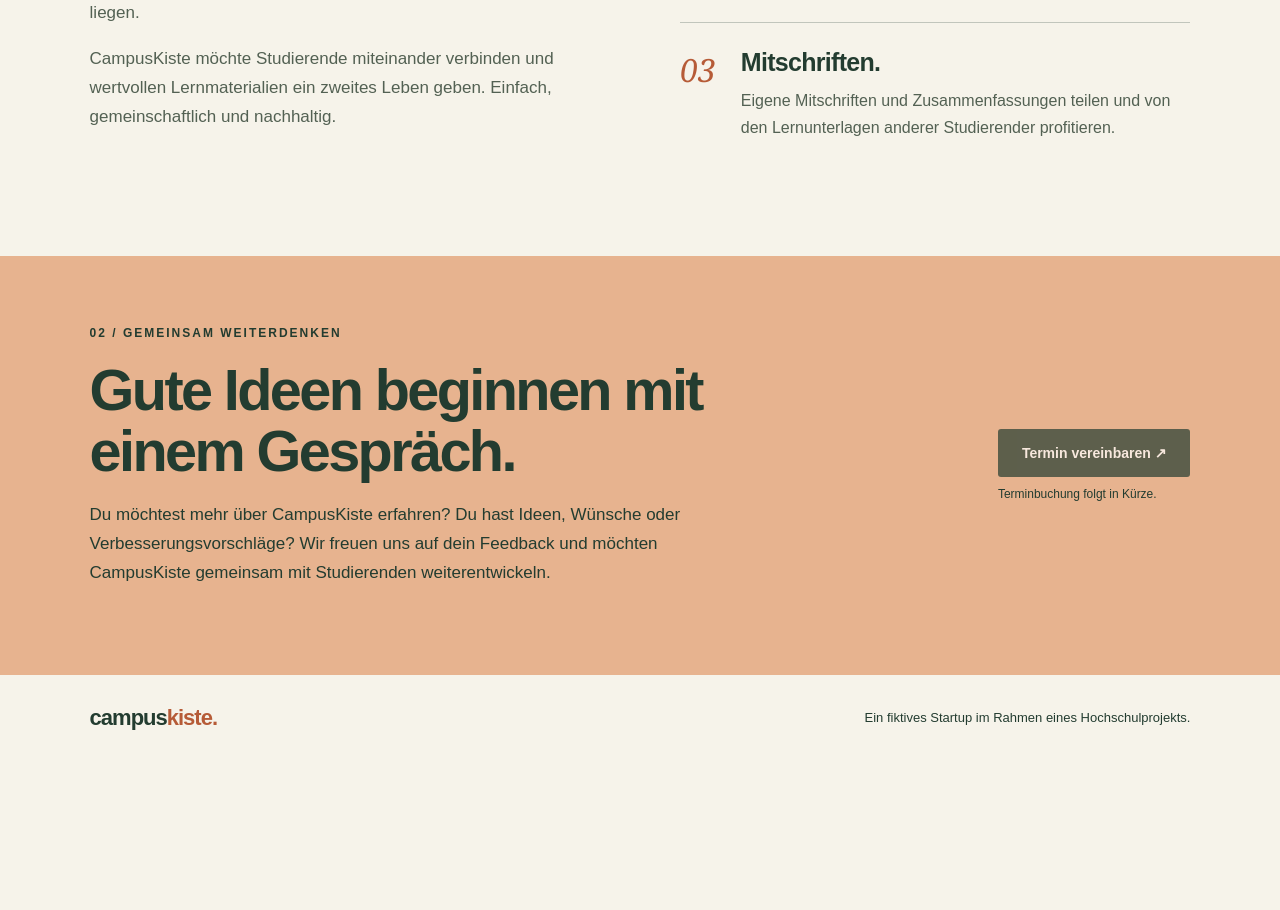
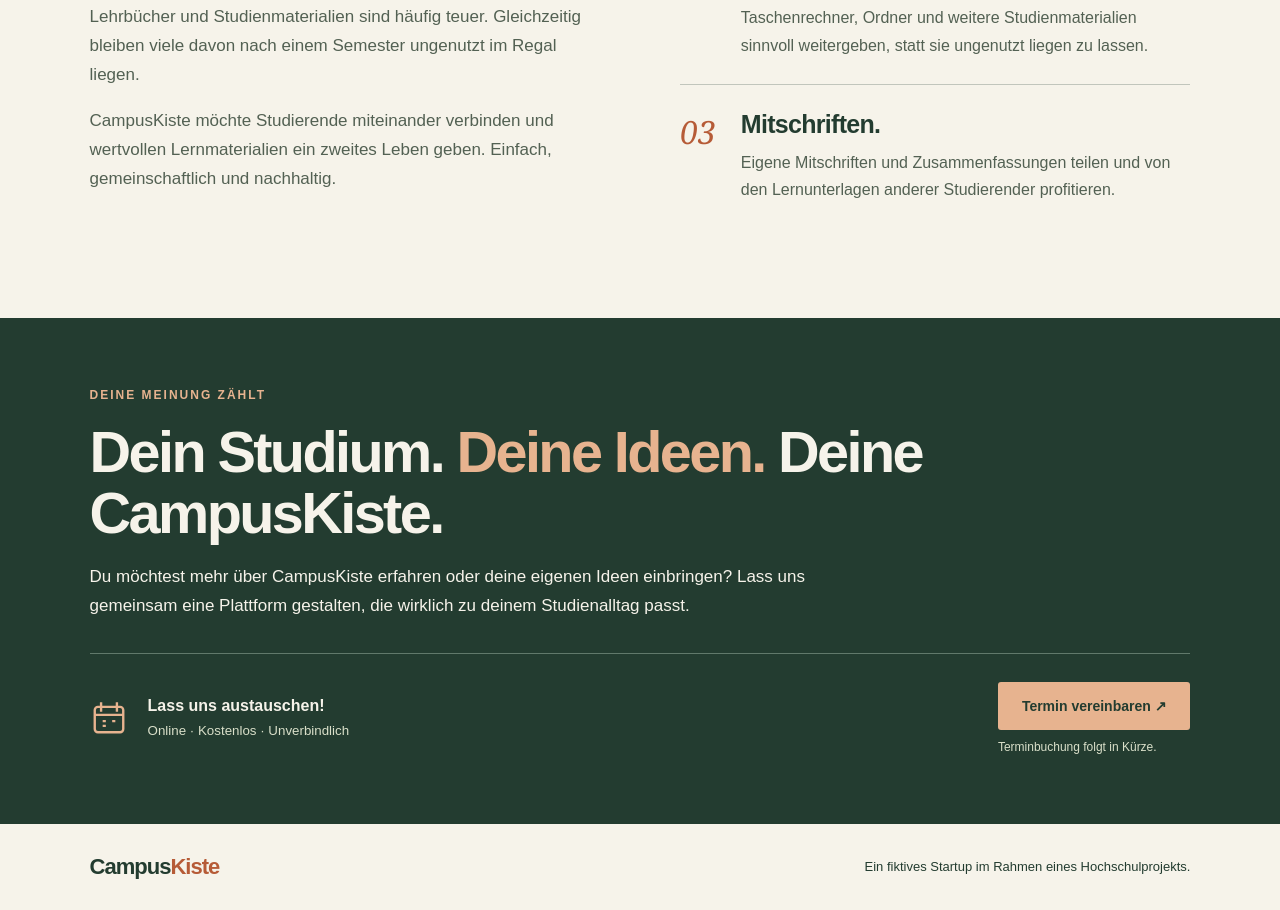
Before and after one commit to Corinna2112/Corinna2112.github.io, a plain HTML site: page index.html in a window 1280 px wide. Shown: the part 1737-2647 px from the top of the page. Before the commit the page ends 2498 px from the top, so only its background shows below. Drawn offline with Linux system fonts and the light colour scheme.

Commit message:
Revamp logo and contact section in index.html
Updated the logo and enhanced the booking section with new content and styles.

```diff
--- a/index.html
+++ b/index.html
@@ -352,6 +352,28 @@ a:focus-visible {
         scroll-behavior: auto;
     }
 }
+/* Neues Logo und Terminbuchungsbereich */
+.logo img { display: block; width: 330px; max-width: 100%; height: auto; mix-blend-mode: multiply; }
+.logo { min-width: 0; }
+header > .button { flex-shrink: 0; }
+.contact { background: var(--green); color: var(--cream); display: block; }
+.contact .eyebrow, .contact h2 em { color: var(--peach); }
+.contact h2 { max-width: 1000px; }
+.contact h2 em { font-style: normal; }
+.contact p { max-width: 760px; }
+.booking-row { display: flex; align-items: center; gap: 20px; border-top: 1px solid #61796b; padding-top: 28px; margin-top: 32px; flex-wrap: wrap; }
+.booking-row svg { color: var(--peach); flex-shrink: 0; }
+.booking-text { flex: 1; min-width: 180px; }
+.booking-text small { display: block; color: var(--sage); margin-top: 8px; }
+.contact .button { background: var(--peach); color: var(--green); opacity: 1; }
+.contact .button:hover { background: var(--cream); }
+.contact-button small { color: var(--sage); }
+@media (max-width: 800px) {
+    .logo img { width: 260px; }
+    header { gap: 12px; }
+    header > .button { padding: 12px; }
+    .booking-row .contact-button { width: 100%; }
+}
 </style>
 </head>
 
@@ -359,17 +381,7 @@ a:focus-visible {
 
 <header>
     <a class="logo" href="#start" aria-label="CampusKiste Startseite">
-        <svg width="48" height="48" viewBox="0 0 40 40" aria-hidden="true">
-            <path d="M5 18L20 24L35 18V32L20 38L5 32Z"
-                  fill="#233c30"/>
-            <path d="M20 24V38"
-                  stroke="#f6f3ea" stroke-width="1.5"/>
-            <path d="M5 18L1 11L15 6L20 14L34 8L39 15L20 24Z"
-                  fill="#d9dfc9" stroke="#233c30" stroke-width="1.5"/>
-            <path d="M15 17L12 3L19 1L23 17M24 17L27 3L33 5L30 19"
-                  fill="#b65b37" stroke="#233c30" stroke-width="1.4"/>
-        </svg>
-        <div>campus<span>kiste.</span></div>
+        <img src="Logo.png" alt="CampusKiste – Gib Wissen eine zweite Chance.">
     </a>
 
     <nav aria-label="Hauptnavigation">
@@ -497,43 +509,25 @@ a:focus-visible {
 </section>
 
 <section class="contact" id="kontakt">
-
-    <div>
-        <div class="eyebrow">
-            02 / Gemeinsam weiterdenken
+    <div class="eyebrow">Deine Meinung zählt</div>
+    <h2>Dein Studium. <em>Deine Ideen.</em> Deine CampusKiste.</h2>
+    <p>Du möchtest mehr über CampusKiste erfahren oder deine eigenen Ideen einbringen? Lass uns gemeinsam eine Plattform gestalten, die wirklich zu deinem Studienalltag passt.</p>
+    <div class="booking-row">
+        <svg width="38" height="38" viewBox="0 0 24 24" fill="none" stroke="currentColor" stroke-width="1.5" aria-hidden="true"><rect x="3" y="5" width="18" height="16" rx="2"/><path d="M7 2v6M17 2v6M3 10h18M8 14h2m4 0h2m-8 3h2"/></svg>
+        <div class="booking-text"><strong>Lass uns austauschen!</strong><small>Online · Kostenlos · Unverbindlich</small></div>
+        <div class="contact-button">
+            <!-- Hier wird später der Calendly-Link eingefügt. -->
+            <span class="button" aria-disabled="true">Termin vereinbaren ↗</span>
+            <small>Terminbuchung folgt in Kürze.</small>
         </div>
-
-        <h2>
-            Gute Ideen beginnen mit einem Gespräch.
-        </h2>
-
-        <p>
-            Du möchtest mehr über CampusKiste erfahren?
-            Du hast Ideen, Wünsche oder Verbesserungsvorschläge?
-            Wir freuen uns auf dein Feedback und möchten
-            CampusKiste gemeinsam mit Studierenden weiterentwickeln.
-        </p>
     </div>
-
-    <div class="contact-button">
-
-        <!-- Hier wird später der Calendly-Link eingefügt. -->
-
-        <span class="button" aria-disabled="true">
-            Termin vereinbaren ↗
-        </span>
-
-        <small>Terminbuchung folgt in Kürze.</small>
-
-    </div>
-
 </section>
 
 </main>
 
 <footer>
     <strong>
-        campus<span style="color:#b65b37">kiste.</span>
+        Campus<span style="color:#b65b37">Kiste</span>
     </strong>
 
     <span>
```
